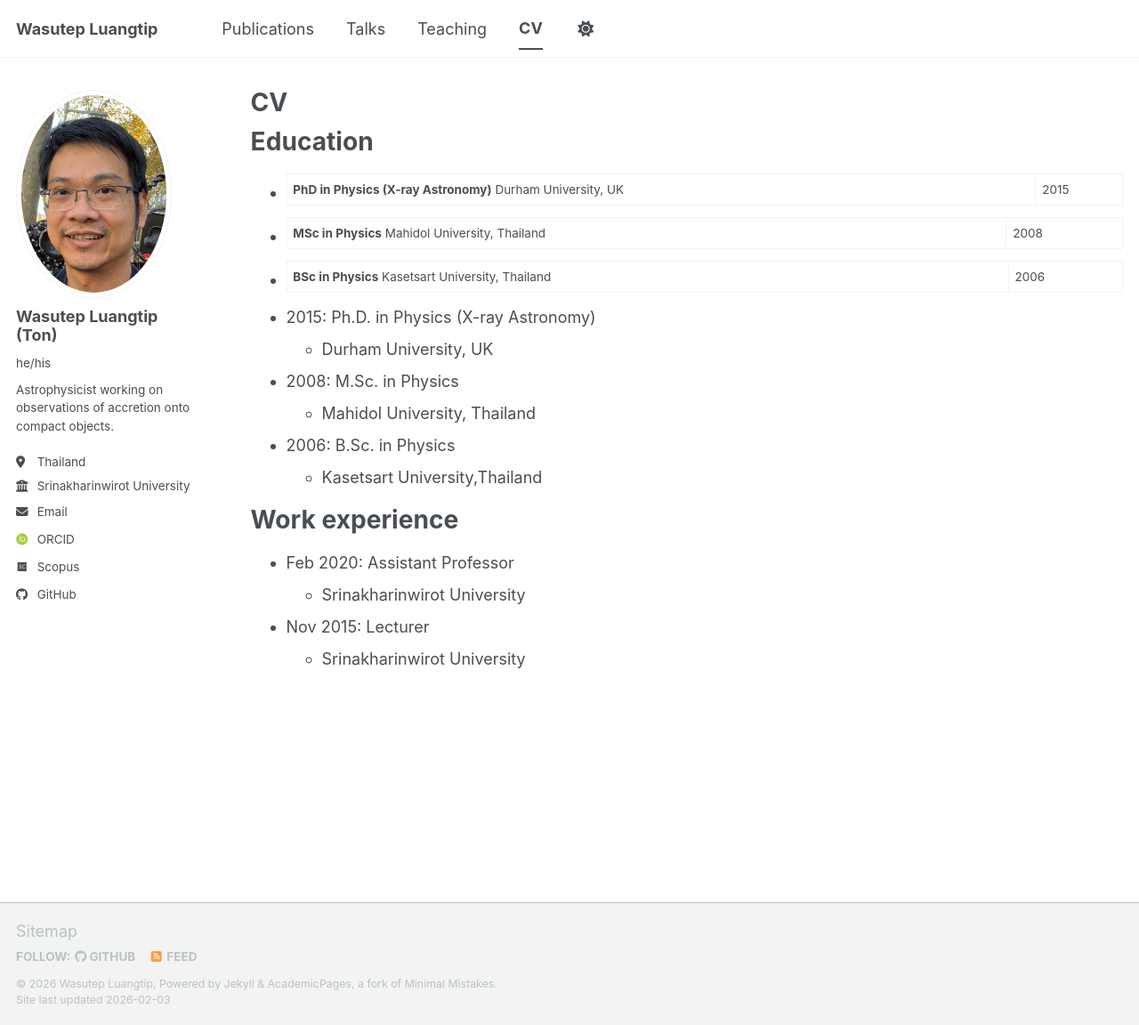
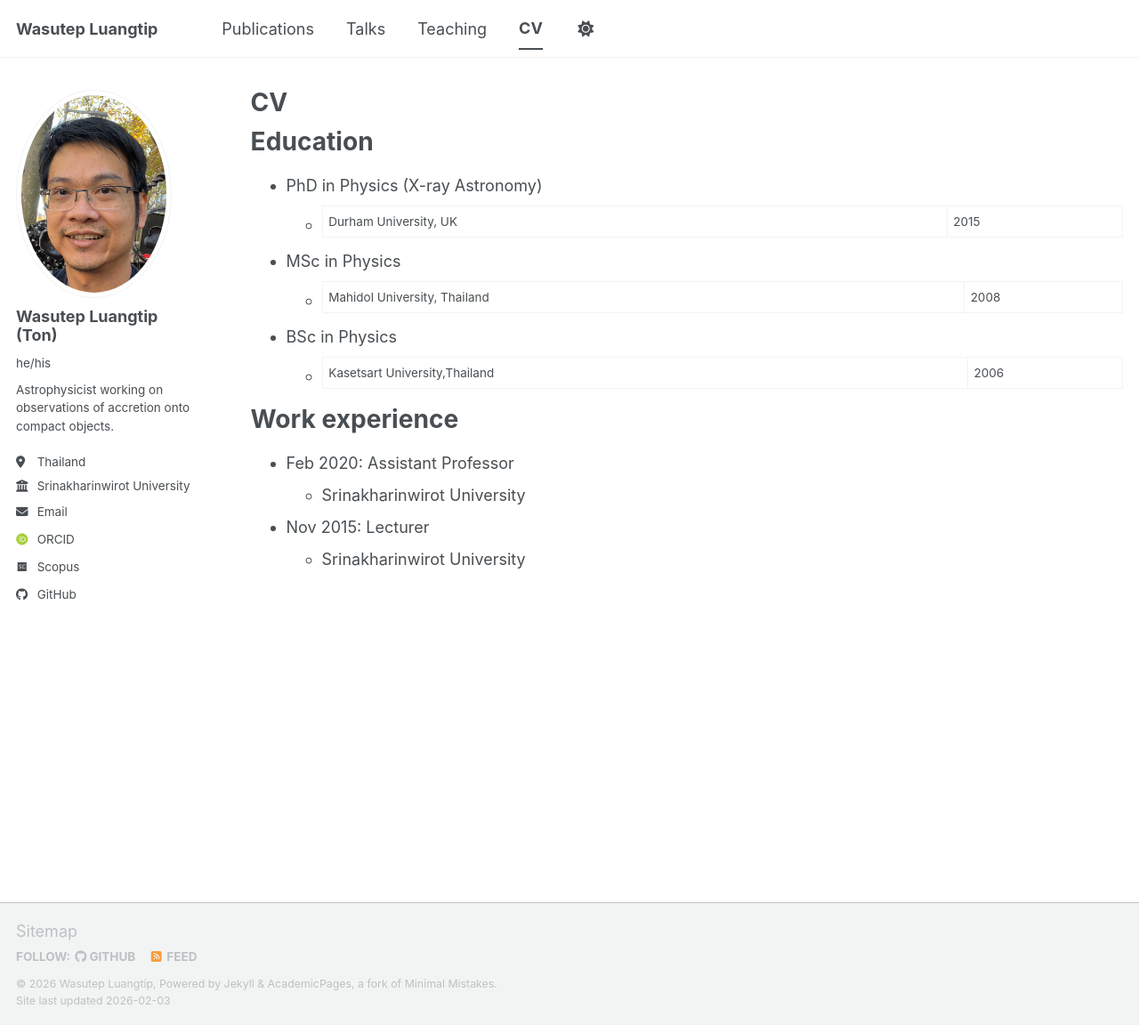
Before and after one commit to wluangtip/wluangtip.github.io, a Jekyll site: the page built from _pages/cv.md, in a window 1280 px wide and 1152 px high. Shown: the whole window at 89% size. Built offline with Jekyll 4.4.1, drawn with Linux system fonts in a browser that asks for light colours; some web fonts are replaced; a script bundle is joined from its source files by our own code; library files that are not in the unit come from our copies.

Commit message:
Update cv.md

```diff
--- a/_pages/cv.md
+++ b/_pages/cv.md
@@ -11,18 +11,12 @@ redirect_from:
 
 Education
 ======
-* **PhD in Physics (X-ray Astronomy)** Durham University, UK | 2015
-
-* **MSc in Physics** Mahidol University, Thailand | 2008
-
-* **BSc in Physics** Kasetsart University, Thailand | 2006
-
-* 2015: Ph.D. in Physics (X-ray Astronomy)
-  * Durham University, UK
-* 2008: M.Sc. in Physics
-  * Mahidol University, Thailand
-* 2006: B.Sc. in Physics
-  * Kasetsart University,Thailand
+* PhD in Physics (X-ray Astronomy)
+  * Durham University, UK | 2015
+* MSc in Physics
+  * Mahidol University, Thailand | 2008
+* BSc in Physics
+  * Kasetsart University,Thailand | 2006
 
 Work experience
 ======
```
